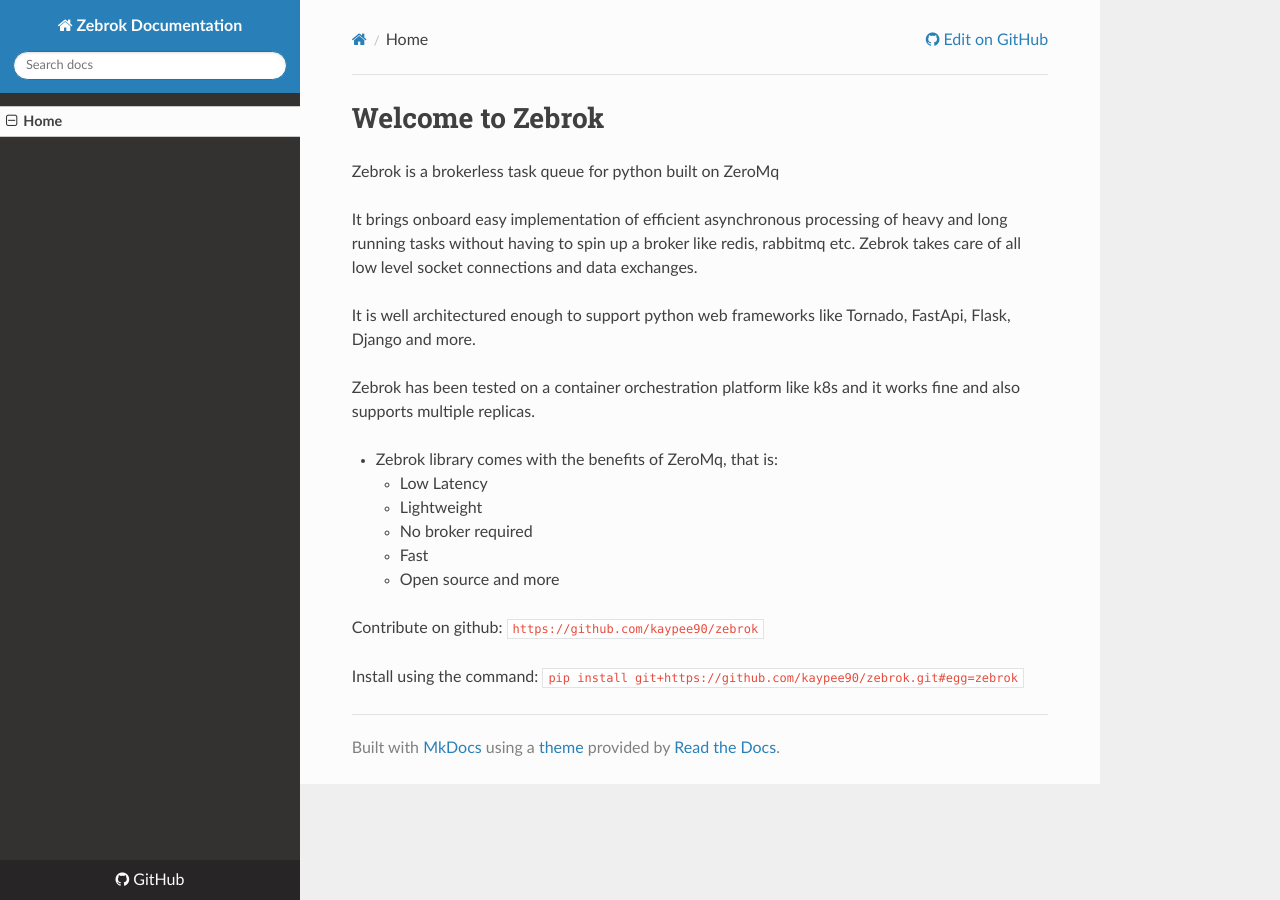
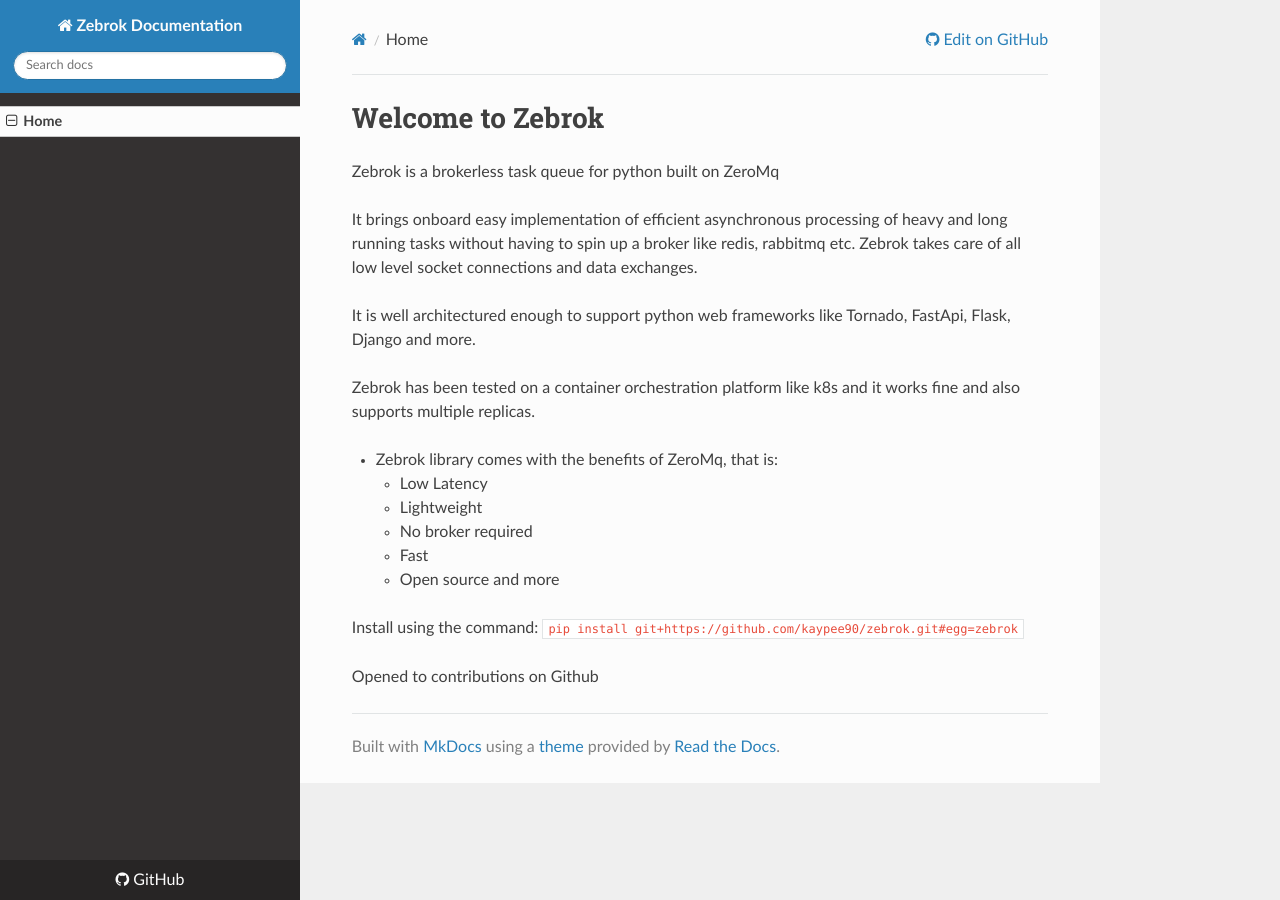
Before and after one commit to kaypee90/zebrok, an MkDocs documentation site: the page built from docs/index.md, in a window 1280 px wide. Built offline with MkDocs 1.6.1, drawn with Linux system fonts in a browser that asks for light colours; nearby versions of some CDN libraries.

Commit message:
Remove unneccesary line

```diff
--- a/docs/index.md
+++ b/docs/index.md
@@ -16,6 +16,7 @@
      - Fast
      - Open source and more
 
-Contribute on github: `https://github.com/kaypee90/zebrok`
 
 Install using the command: `pip install git+https://github.com/kaypee90/zebrok.git#egg=zebrok`
+
+Opened to contributions on Github
```
